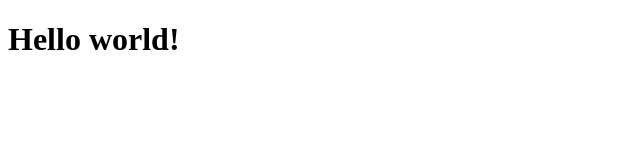
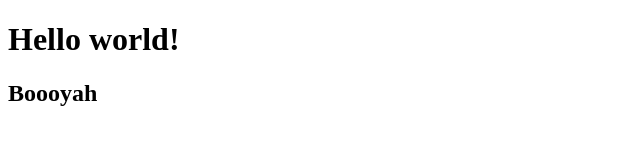
Before and after one commit to H21x/Android-Kunjappan-2.0, a plain HTML site: page index.html in a window 1280 px wide. Shown: the whole page, without its empty margins (0-640 px from the left). Drawn offline with Linux system fonts and the light colour scheme.

Commit message:
Update index.html
hacked your code

```diff
--- a/index.html
+++ b/index.html
@@ -7,5 +7,6 @@
 </head>
 <body>
     <h1>Hello world!</h1>
+    <h2>Boooyah</h2>
 </body>
 </html>
```
